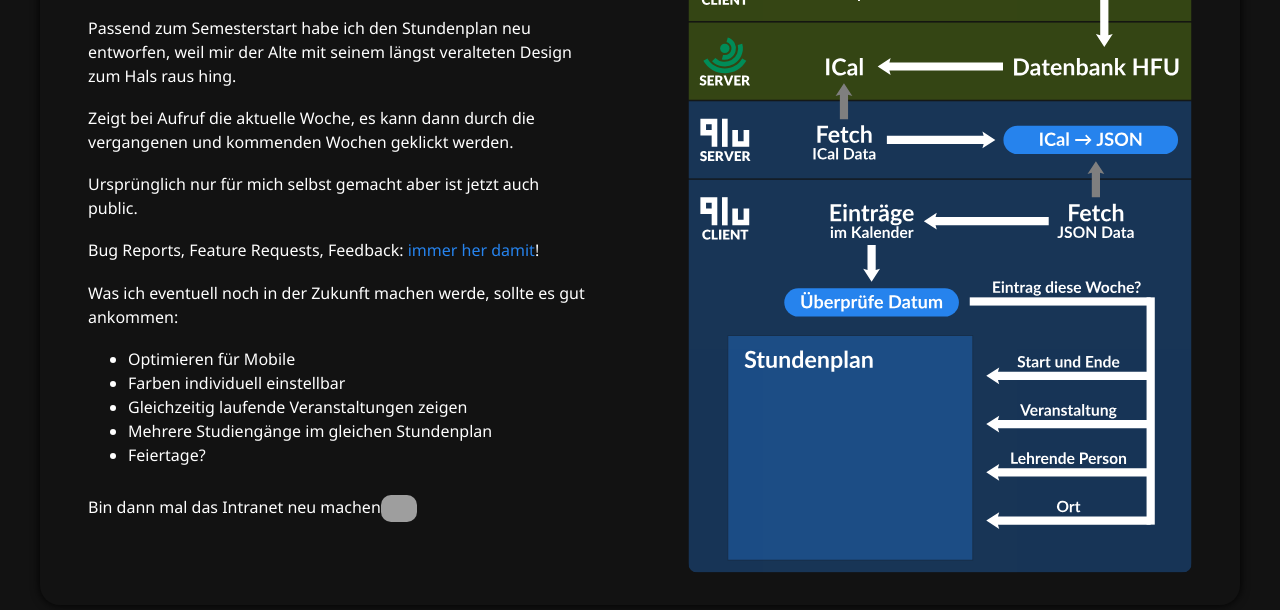
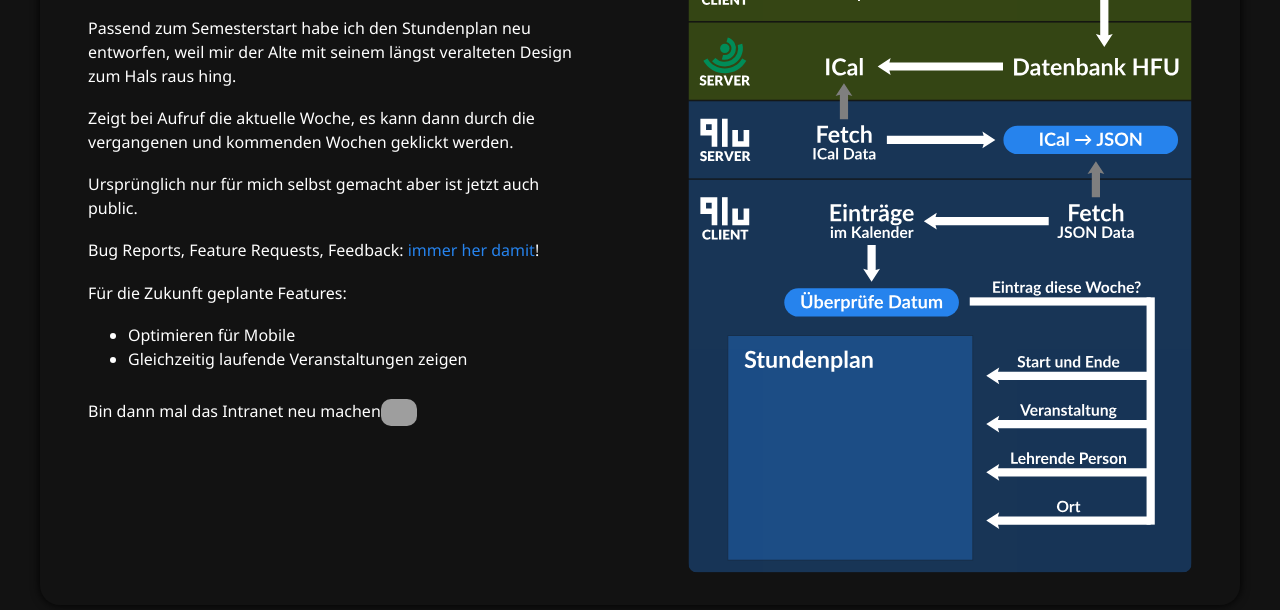
Before and after one commit to qlulezz/hfu-stundenplan, a plain HTML site: page about.html in a window 1280 px wide. Shown: the part 160-770 px from the top of the page. Drawn offline with Linux system fonts and the light colour scheme; files that its build step writes are made by us from their sources; grey boxes are pictures that could not be loaded.

Commit message:
Update todo list

```diff
--- a/about.html
+++ b/about.html
@@ -26,7 +26,7 @@
     <meta property="og:image" content="/img/og-image.png" />
     <meta name="theme-color" content="#26ED90" />
     <meta name="twitter:card" content="summary_large_image" />
-    <link rel="stylesheet" href="style.css">
+    <link rel="stylesheet" href="./style/style.css">
 </head>
 
 <body>
@@ -51,14 +51,11 @@
                 Bug Reports, Feature Requests, Feedback: <a href="https://discordapp.com/users/263272950700965888/">immer her damit</a>!
             </p>
             <p>
-                Was ich eventuell noch in der Zukunft machen werde, sollte es gut ankommen:
+                Für die Zukunft geplante Features:
             </p>
             <ul>
                 <li>Optimieren für Mobile</li>
-                <li>Farben individuell einstellbar</li>
                 <li>Gleichzeitig laufende Veranstaltungen zeigen</li>
-                <li>Mehrere Studiengänge im gleichen Stundenplan</li>
-                <li>Feiertage?</li>
             </ul>
             <p id="last">
                 Bin dann mal das Intranet neu machen <img src="https://i.kym-cdn.com/photos/images/newsfeed/000/925/494/218.png_large" alt="Kappa">
```
